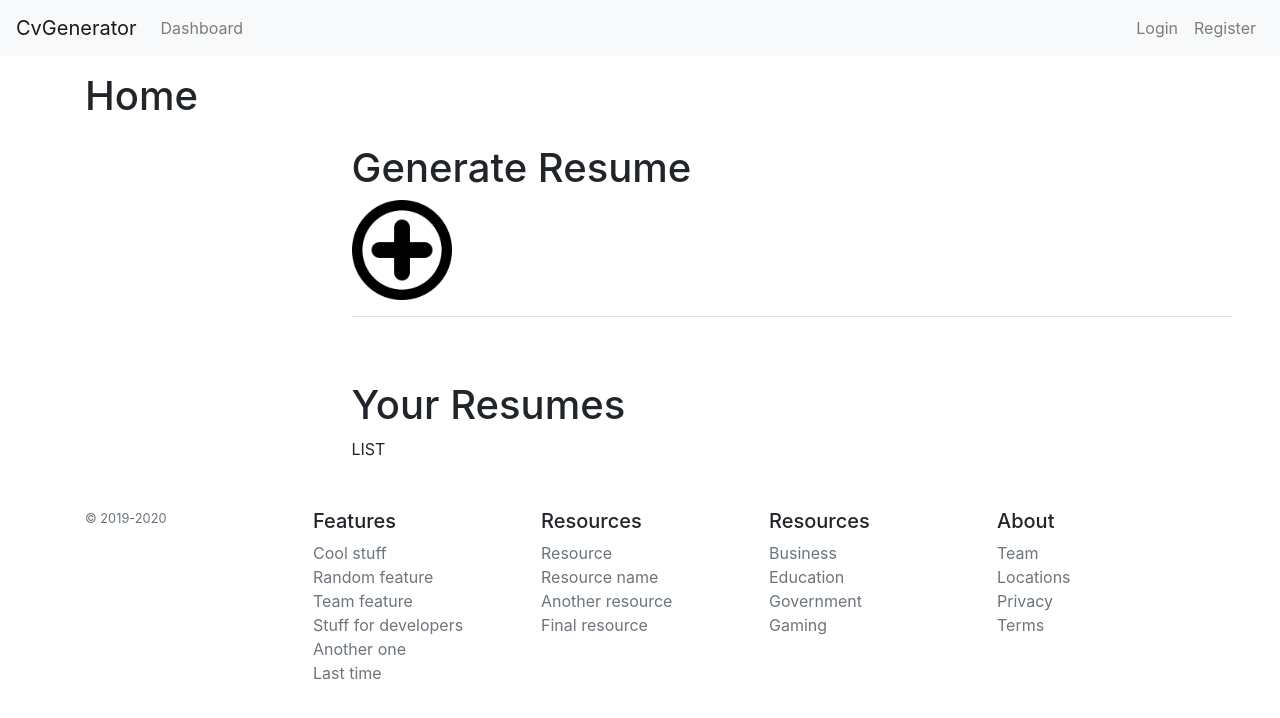
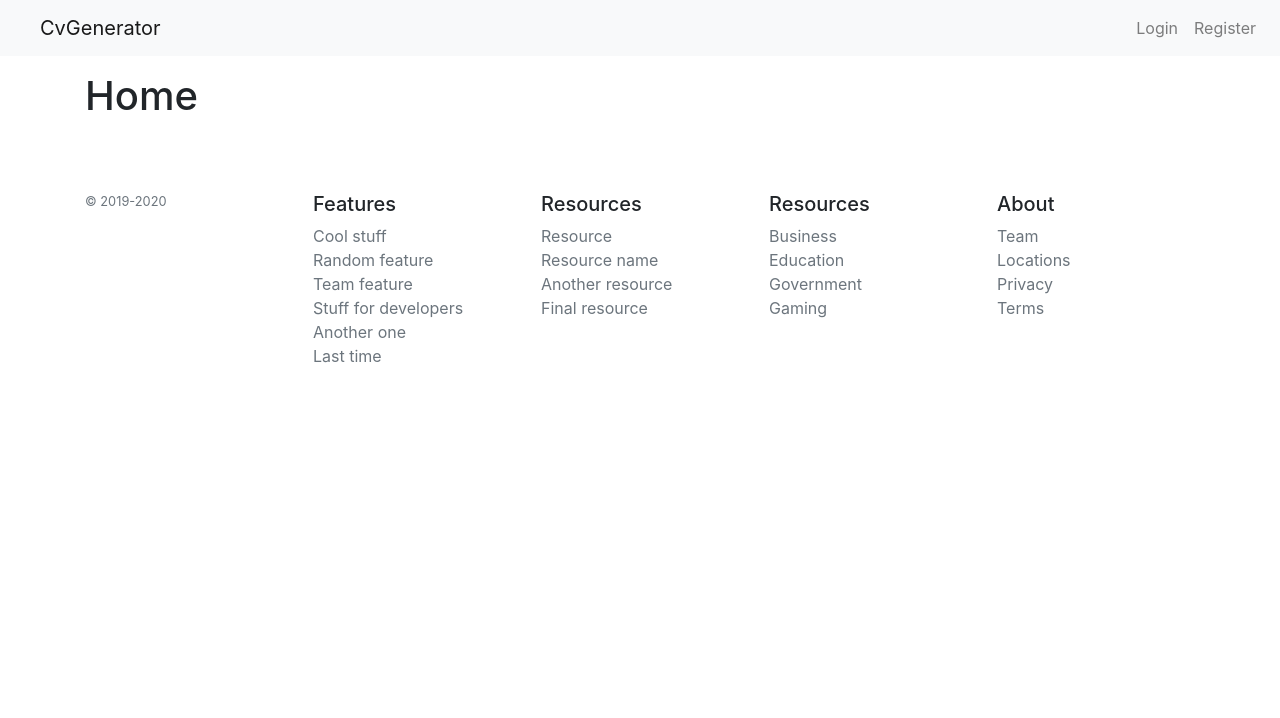
Before and after one commit to AbdessamadAbouz/CvGenerator-client, a Nuxt app: page / in a window 1280 px wide. Shown: the top 718 px of the page. Built offline with nearby package versions, Linux system fonts and the light colour scheme.

Commit message:
add middleware to login and register

```diff
--- a/layouts/partials/TopNav.vue
+++ b/layouts/partials/TopNav.vue
@@ -1,15 +1,21 @@
 <template>
   <div>
     <b-navbar type="light" variant="light">
-        <nuxt-link class='navbar-brand' to="/">CvGenerator</nuxt-link>
+        <nuxt-link class='navbar-brand pl-4' to="/">CvGenerator</nuxt-link>
         <div class="container">
 
         <!-- Navbar dropdowns -->
+        <template v-if="authenticated">
         <b-navbar-nav>
-          <li class="nav-item">
-            <nuxt-link class='nav-link' to="/dashboard">Dashboard</nuxt-link>
-          </li>
+          <b-nav-item-dropdown text="Insert or Update" right>
+            <b-dropdown-item href="/user/informations">Personal information</b-dropdown-item>
+            <b-dropdown-item href="/user/experiences">Experiences</b-dropdown-item>
+            <b-dropdown-item href="/user/formations">Formations</b-dropdown-item>
+            <b-dropdown-item href="/user/languages">Languages</b-dropdown-item>
+            <b-dropdown-item href="/user/skills">Skills</b-dropdown-item>
+          </b-nav-item-dropdown>
         </b-navbar-nav>
+      </template>
 
         <template v-if="authenticated">
           <b-navbar-nav class='ml-auto'>
--- a/middleware/guest.js
+++ b/middleware/guest.js
@@ -1,5 +1,5 @@
 export default function({store, redirect}) {
   if(store.getters['auth/authenticated']) {
-    return redirect('/');
+    window.location.replace('/');
   }
 }
--- a/pages/auth/login.vue
+++ b/pages/auth/login.vue
@@ -1,6 +1,6 @@
 <template>
   <div class="container">
-    <div class="col-md-6 offset-md-3">
+    <div class="col-md-6 offset-md-3 pb-5">
       <div class="card mt-4">
         <div class="card-header">
           <p class='mb-0'>Login</p>
@@ -40,6 +40,12 @@ export default {
       message: null,
     }
   },
+  beforeMount() {
+    if(this.$auth.user)
+    {
+      window.location.replace('/');
+    }
+  },
   methods: {
     async Register() {
       this.message = null;
@@ -51,7 +57,7 @@ export default {
       }
 
     }
-  }
+  },
 }
 </script>
 
--- a/pages/auth/register.vue
+++ b/pages/auth/register.vue
@@ -5,7 +5,7 @@
         <div class="card-header">
           <p class='mb-0'>Register</p>
         </div>
-        <div class="card-body">
+        <div class="card-body pb-10">
           <form @submit.prevent="Register">
             <div class="form-group mb-0">
               <label>Name</label>
@@ -57,6 +57,12 @@ export default {
       }
     }
   },
+  beforeMount() {
+    if(this.$auth.user)
+    {
+      window.location.replace('/');
+    }
+  },
   methods: {
     async Register() {
       try {
--- a/pages/index.vue
+++ b/pages/index.vue
@@ -8,7 +8,7 @@
       <div class='col-md-3'>
         <side-bar />
       </div>
-      <div class="col-md-9">
+      <div class="col-md-9" v-if='authenticated'>
         <h1>Generate Resume</h1>
         <img src="~/assets/add.png" height="100vh">
         <hr>
```
